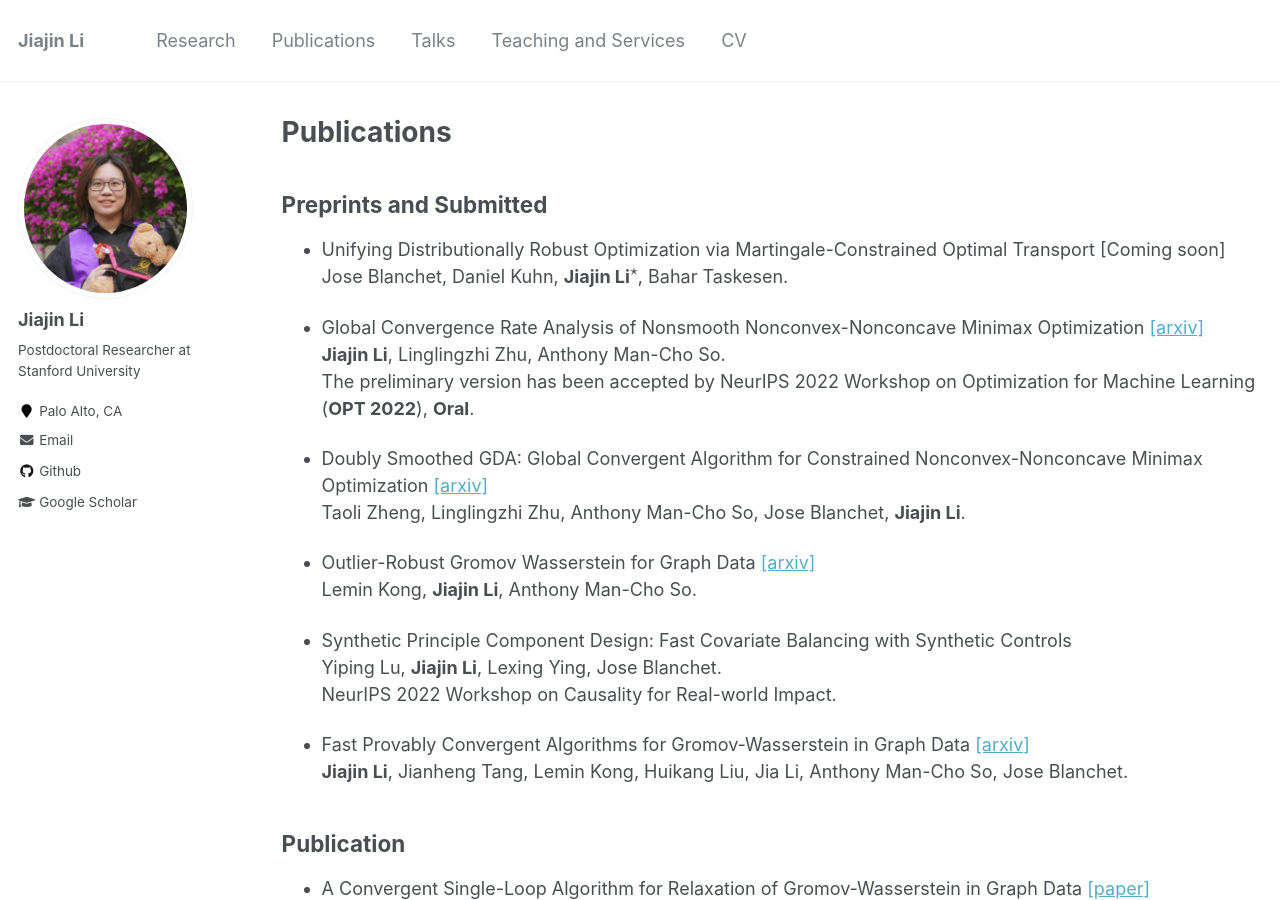
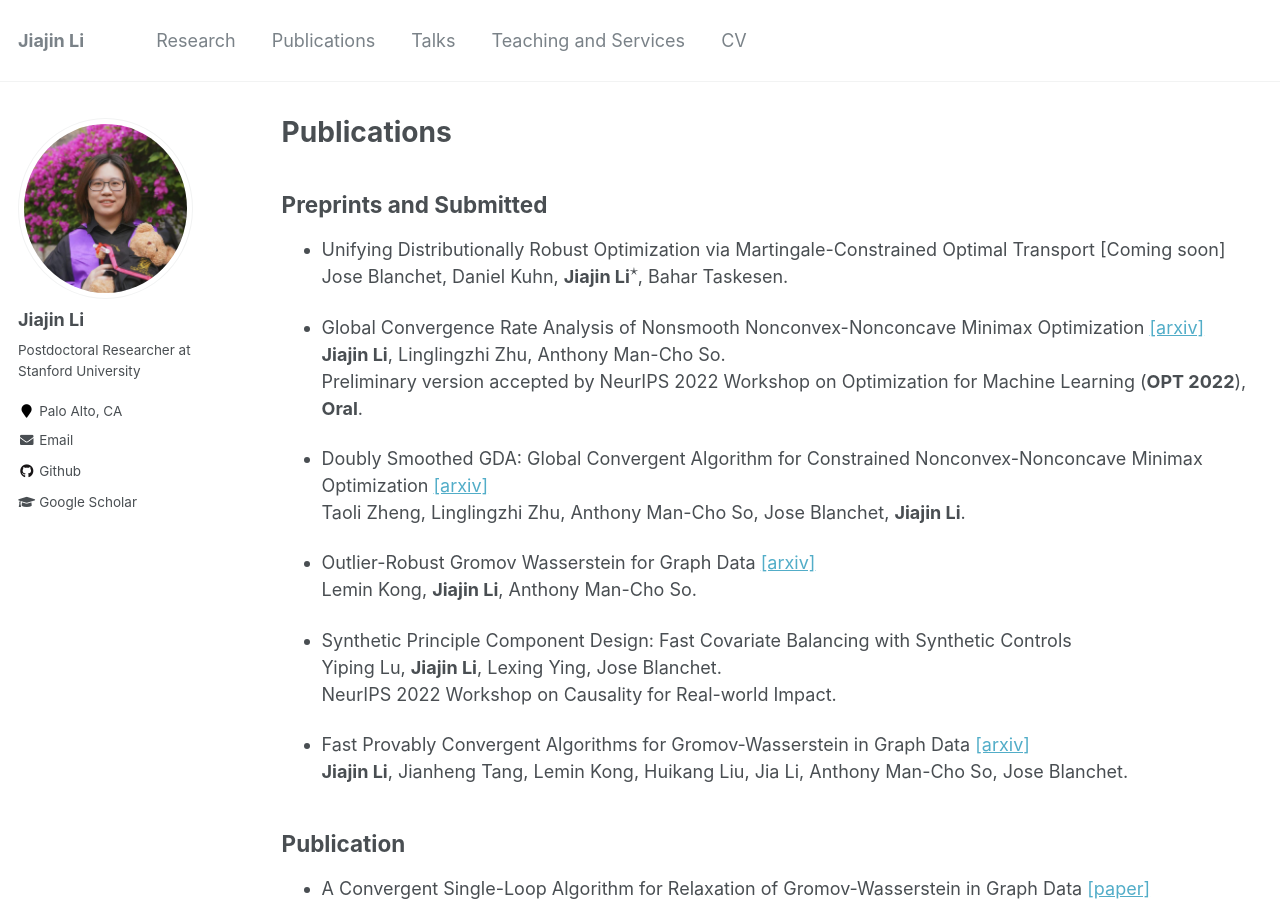
Before and after one commit to gerrili1996/gerrili1996.github.io, a Jekyll site: the page built from _pages/publications.md, in a window 1280 px wide and 900 px high. Built offline with Jekyll 4.4.1, drawn with Linux system fonts in a browser that asks for light colours; formulas are drawn with MathJax 3.

Commit message:
update 3

```diff
--- a/_pages/publications.md
+++ b/_pages/publications.md
@@ -10,7 +10,7 @@ author_profile: true
   Jose Blanchet, Daniel Kuhn,  **Jiajin Li**$^\star$, Bahar Taskesen. <br>
 
 - Global Convergence Rate Analysis of Nonsmooth Nonconvex-Nonconcave Minimax Optimization [[arxiv]](https://arxiv.org/abs/2209.10825) <br>
-  **Jiajin Li**, Linglingzhi Zhu, Anthony Man-Cho So. <br>The preliminary version has been accepted by NeurIPS 2022 Workshop on Optimization for Machine Learning (**OPT 2022**), **Oral**.
+  **Jiajin Li**, Linglingzhi Zhu, Anthony Man-Cho So. <br>Preliminary version accepted by NeurIPS 2022 Workshop on Optimization for Machine Learning (**OPT 2022**), **Oral**.
 
 - Doubly Smoothed GDA: Global Convergent Algorithm for Constrained Nonconvex-Nonconcave Minimax Optimization [[arxiv]](https://arxiv.org/abs/2212.12978) <br>Taoli Zheng, Linglingzhi Zhu, Anthony Man-Cho So, Jose Blanchet, **Jiajin Li**. <br>
 
```
Also changed, not shown: _pages/research.md (+1 -3 lines), _pages/talks.md (+1 -1 lines).
